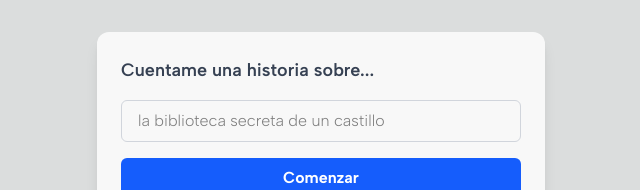
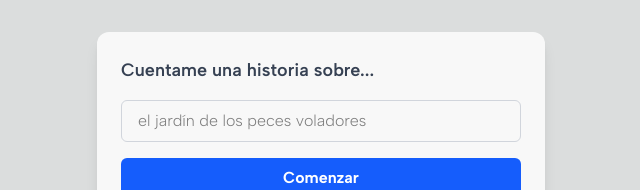
Before and after one commit to eypacha/proaestudiocreativo, a Vue app: page / in a window 1280 px wide. Shown: the top 190 px of the page, without its empty margins (319-959 px from the left). Built offline with nearby package versions, Linux system fonts and the light colour scheme; a web font is replaced by a local one.

Commit message:
feat(MainContent.vue): add "restart story" button for resetting chat state

```diff
--- a/src/components/AdventurePrompt.vue
+++ b/src/components/AdventurePrompt.vue
@@ -23,14 +23,18 @@ import { ref, onMounted, onUnmounted } from 'vue';
 import { examplePhrases } from '../constants/examplePhrases';
 import { useChatStore } from '../stores/chat';
 import { getLLMText } from '../llm';
-const currentExampleIdx = ref(0);
+const currentExampleIdx = ref(Math.floor(Math.random() * examplePhrases.length));
 const userPrompt = ref("");
 const chat = useChatStore();
 let intervalId = null;
 
 onMounted(() => {
   intervalId = setInterval(() => {
-    currentExampleIdx.value = (currentExampleIdx.value + 1) % examplePhrases.length;
+    let nextIdx;
+    do {
+      nextIdx = Math.floor(Math.random() * examplePhrases.length);
+    } while (nextIdx === currentExampleIdx.value && examplePhrases.length > 1);
+    currentExampleIdx.value = nextIdx;
   }, 2000);
 });
 onUnmounted(() => {
--- a/src/components/MainContent.vue
+++ b/src/components/MainContent.vue
@@ -23,6 +23,12 @@
             </li>
           </ul>
         </div>
+            <div v-if="parsedAssistant && parsedAssistant.phase === 'end'" class="flex justify-center mt-8">
+              <button
+                class="bg-blue-600 hover:bg-blue-700 text-white font-bold py-2 px-6 rounded shadow transition-colors duration-200"
+                @click="restartStory"
+              >Volver a empezar</button>
+            </div>
       </div>
     </div>
   </div>
@@ -53,6 +59,9 @@ const showText = ref(false);
 const showActions = ref([false, false, false]);
 const loading = ref(false);
 
+function restartStory() {
+  chat.clearMessages();
+}
 async function handleActionClick(accion) {
   if (loading.value) return;
   loading.value = true;
```
